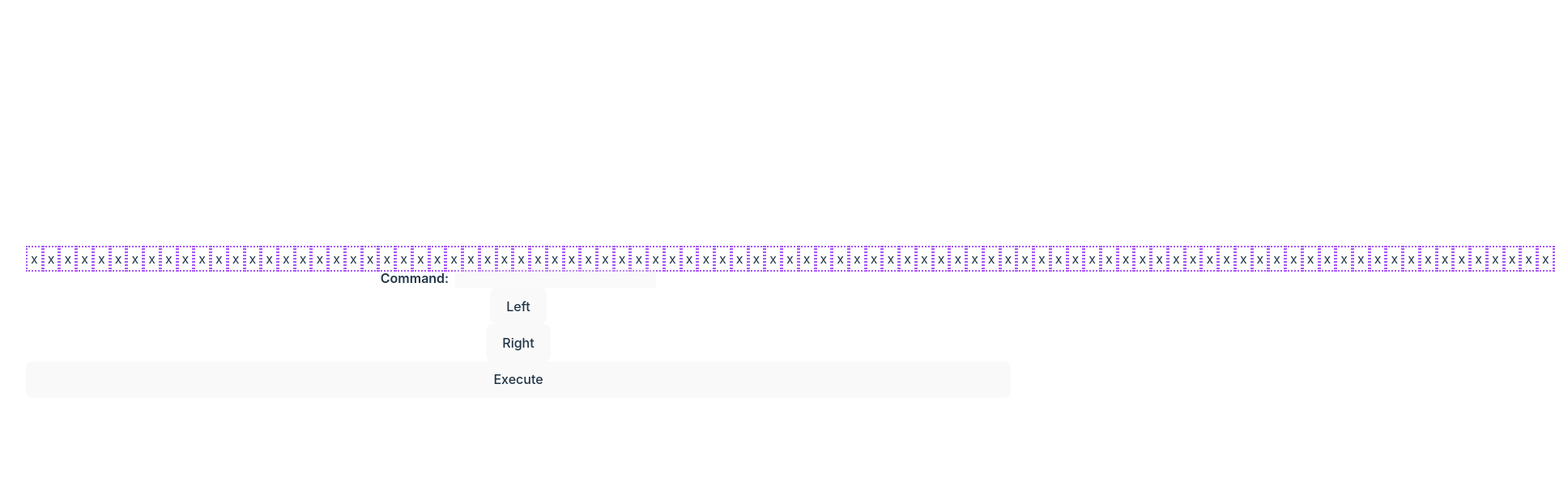
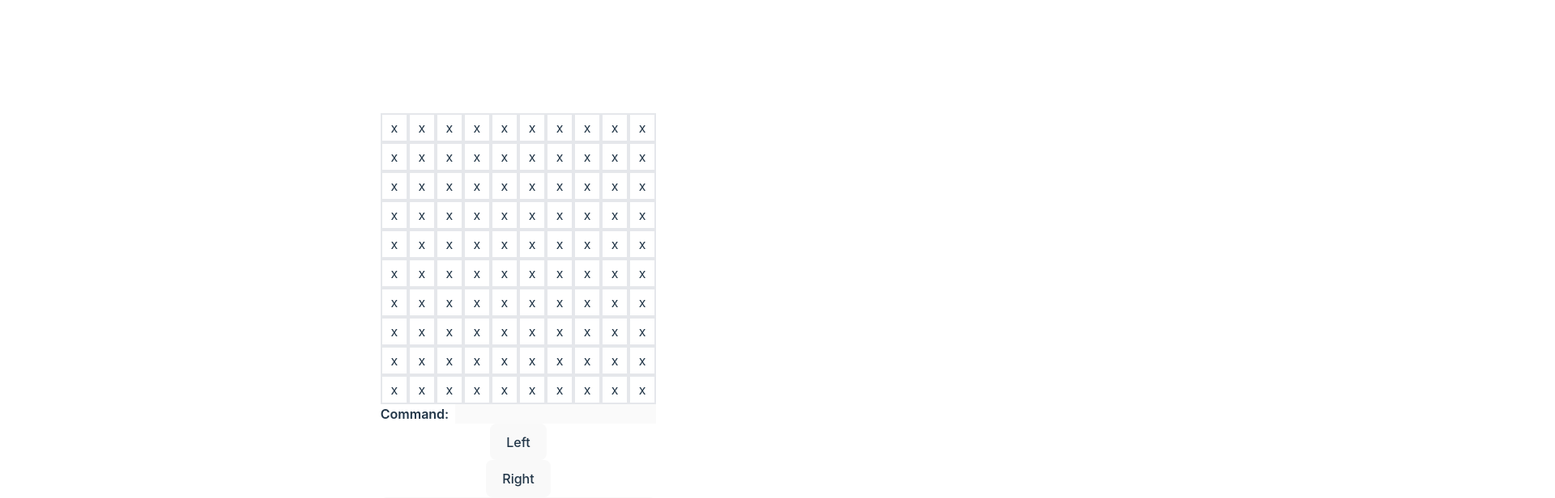
Before and after one commit to Jamie-Wallace/react-learning, a React (Vite) app in the folder mars-rover-ts-3/: page / in a window 1280 px wide. Shown: the top 616 px of the page at 81% size, 1920 px wide, since content can reach past the window. Built offline with nearby package versions, Linux system fonts and the light colour scheme.

Commit message:
Fix tailwind layout grid

```diff
--- a/mars-rover-ts-3/package.json
+++ b/mars-rover-ts-3/package.json
@@ -3,6 +3,7 @@
   "private": true,
   "dependencies": {
     "@eslint/js": "^9.19.0",
+    "@tailwindcss/vite": "^4.1.17",
     "@testing-library/jest-dom": "^5.17.0",
     "@testing-library/react": "^16.0.0",
     "@testing-library/user-event": "^14.0.0",
@@ -25,7 +26,7 @@
   "devDependencies": {
     "@babel/plugin-proposal-private-property-in-object": "^7.21.11",
     "jsdom": "^26.1.0",
-    "tailwindcss": "^3.4.11",
+    "tailwindcss": "^3.4.18",
     "vitest": "^3.0.9"
   },
   "scripts": {
--- a/mars-rover-ts-3/src/MarsGrid.tsx
+++ b/mars-rover-ts-3/src/MarsGrid.tsx
@@ -8,7 +8,7 @@ function MarsGrid() {
 
     function buildRow(yCoord: number) {
         for (let xCoord = 0; xCoord < xLimit; xCoord++) {
-            squares.push(<span aria-label={`square at x${xCoord} y${yCoord}`} key={`${xCoord}-${yCoord}`} className="border-2 border-dotted border-purple-500 p-1">x</span>);
+            squares.push(<span aria-label={`square at x${xCoord} y${yCoord}`} key={`${xCoord}-${yCoord}`} className="border-2 p-1">x</span>);
         }
     }
 
@@ -16,7 +16,7 @@ function MarsGrid() {
         buildRow(yCoord);
     }
 
-    return (<div aria-label={`Mars rover grid`}>
+    return (<div className='grid grid-cols-10' aria-label={`Mars rover grid`}>
         {squares}
     </div>);
 }
--- a/mars-rover-ts-3/vite.config.ts
+++ b/mars-rover-ts-3/vite.config.ts
@@ -1,9 +1,12 @@
+/// <reference types="vitest" />
+/// <reference types="vite/client" />
 import { defineConfig } from "vite";
 import react from "@vitejs/plugin-react";
+import tailwindcss from '@tailwindcss/vite'
 
 // https://vite.dev/config/
 export default defineConfig({
-  plugins: [react()],
+  plugins: [react(), tailwindcss(),],
   test: {
     globals: true,
     environment: "jsdom",
```
Also changed, not shown: 1 other file (tests, documents, lock files or other folders).
